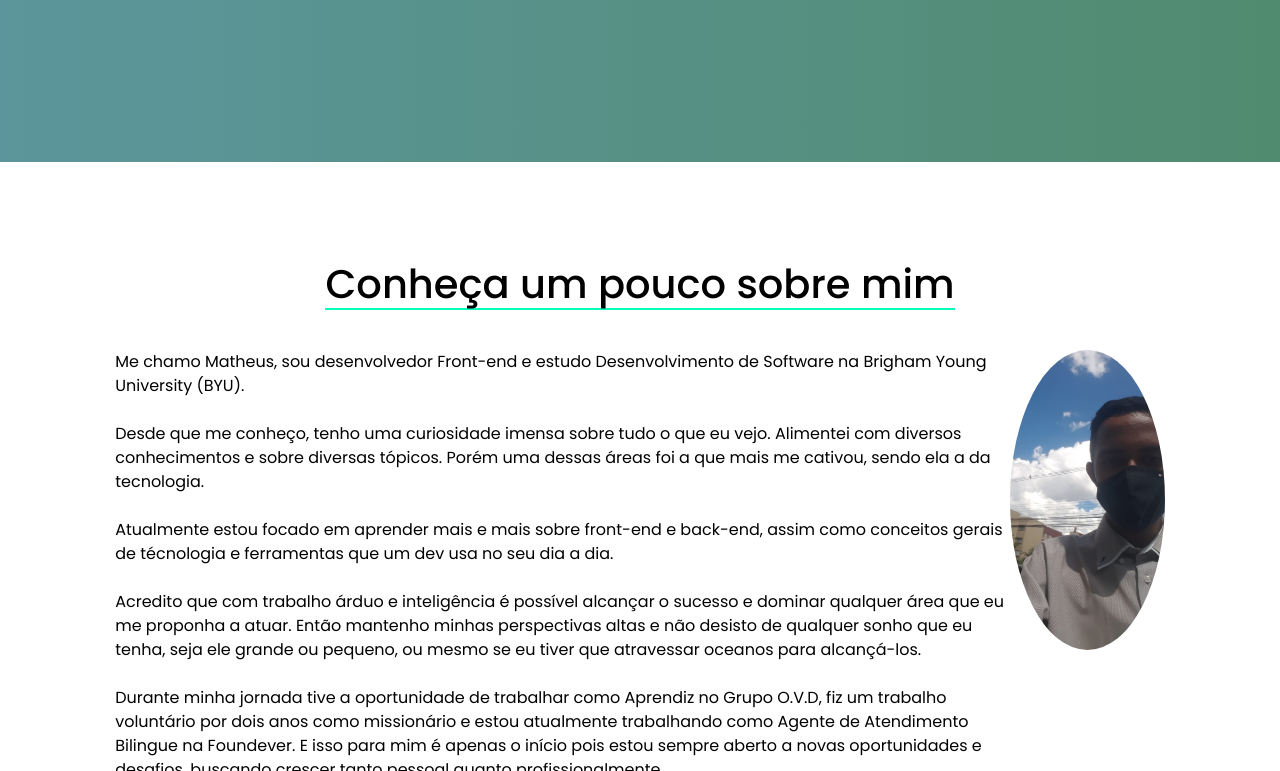
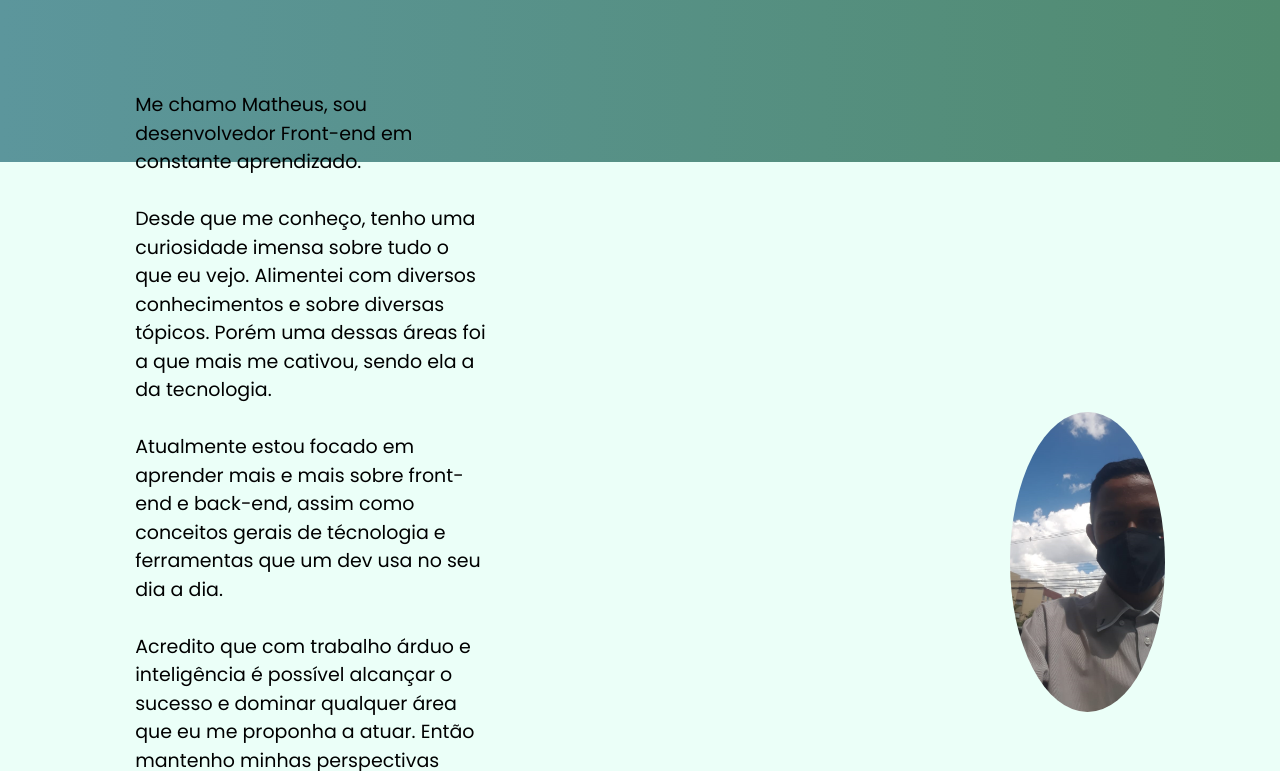
Before and after one commit to Ma1heus/Portfolio, a plain HTML site: page index.html in a window 1280 px wide. Shown: the part 638-1409 px from the top of the page. Drawn offline with nearby package versions, Linux system fonts and the light colour scheme.

Commit message:
some-stylization
I did some styles and only wanna save it to push to style's branch

```diff
--- a/index.html
+++ b/index.html
@@ -54,9 +54,10 @@
     </section>
 
     <section id="about">
-      <h2 class="about-me">Conheça um pouco sobre mim</h2>
       <div class="about-content">
         <p>Me chamo Matheus, sou desenvolvedor Front-end e estudo Desenvolvimento de Software na Brigham Young University (BYU).
+        <h2 class="about-me">Conheça um pouco sobre mim</h2>
+        <p>Me chamo Matheus, sou desenvolvedor Front-end em constante aprendizado.
           <br><br>
           Desde que me conheço, tenho uma curiosidade imensa sobre tudo o que eu vejo. Alimentei com diversos conhecimentos e sobre diversas tópicos. Porém uma dessas áreas foi a que mais me cativou, sendo ela a da tecnologia.
           <br><br>
@@ -69,8 +70,8 @@
           <br><br>
           Se você deseja saber mais sobre mim ou entrar em contato, fique à vontade para explorar meu site e minhas redes sociais.
         </p>
-        <img src="./images/eu.png" alt="">
       </div>
+      <img src="./images/eu.png" alt="">
     </section>
 
     <section id="skills">
--- a/styles/style.css
+++ b/styles/style.css
@@ -232,29 +232,35 @@ span{
     display: flex;
     align-items: center;
     justify-content: center;
-    flex-direction: column;
 
-
+    background-color: rgb(235, 255, 248);
 }
 
-#about h2{
+.about-me{
     font-size: 4rem;
-    margin-bottom: 4rem;
-    border-bottom: 2px solid rgb(0, 255, 191);
+    margin-bottom: 10rem;
+    margin-top: -22rem;
     color: rgb(0, 0, 0);
 }
 
 .about-content{
     display: flex;
     justify-content: center;
+    flex-direction: column;
+
+    max-width: 800px;
+    gap: 3rem;
+    padding: 2rem;
+    margin-right: 50rem;
+    margin-top: 20rem;
 }
 
 .about-content p{
-    font-size: 1.6rem;
+    font-size: 1.9rem;
     color: rgb(0, 0, 0);
 }
 
-.about-content img{
+#about img{
     width: 30rem;
     height: 30rem;
     border-radius: 50%;
```
